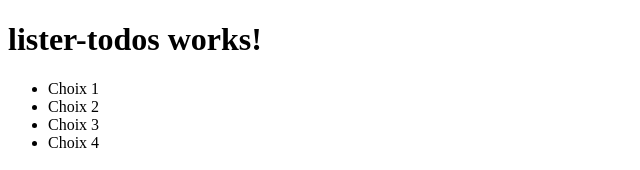
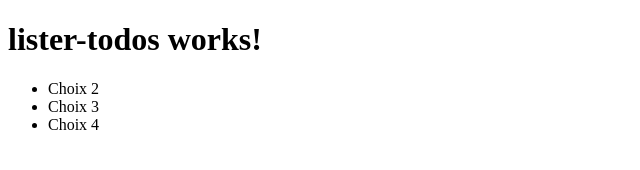
Before and after one commit to zhannasan/github-workflow-todo-list, an Angular app: page / in a window 1280 px wide. Shown: the top 170 px of the page, without its empty margins (0-640 px from the left). Built offline with nearby package versions, Linux system fonts and the light colour scheme.

Commit message:
lister todos - supprimer choix 1 #1 #4

```diff
--- a/src/app/lister-todos/lister-todos.component.html
+++ b/src/app/lister-todos/lister-todos.component.html
@@ -1,6 +1,5 @@
 <h1>lister-todos works!</h1>
 <ul>
-<li>Choix 1 </li>
 <li>Choix 2</li>
 <li>Choix 3</li>
 <li>Choix 4</li>
```
